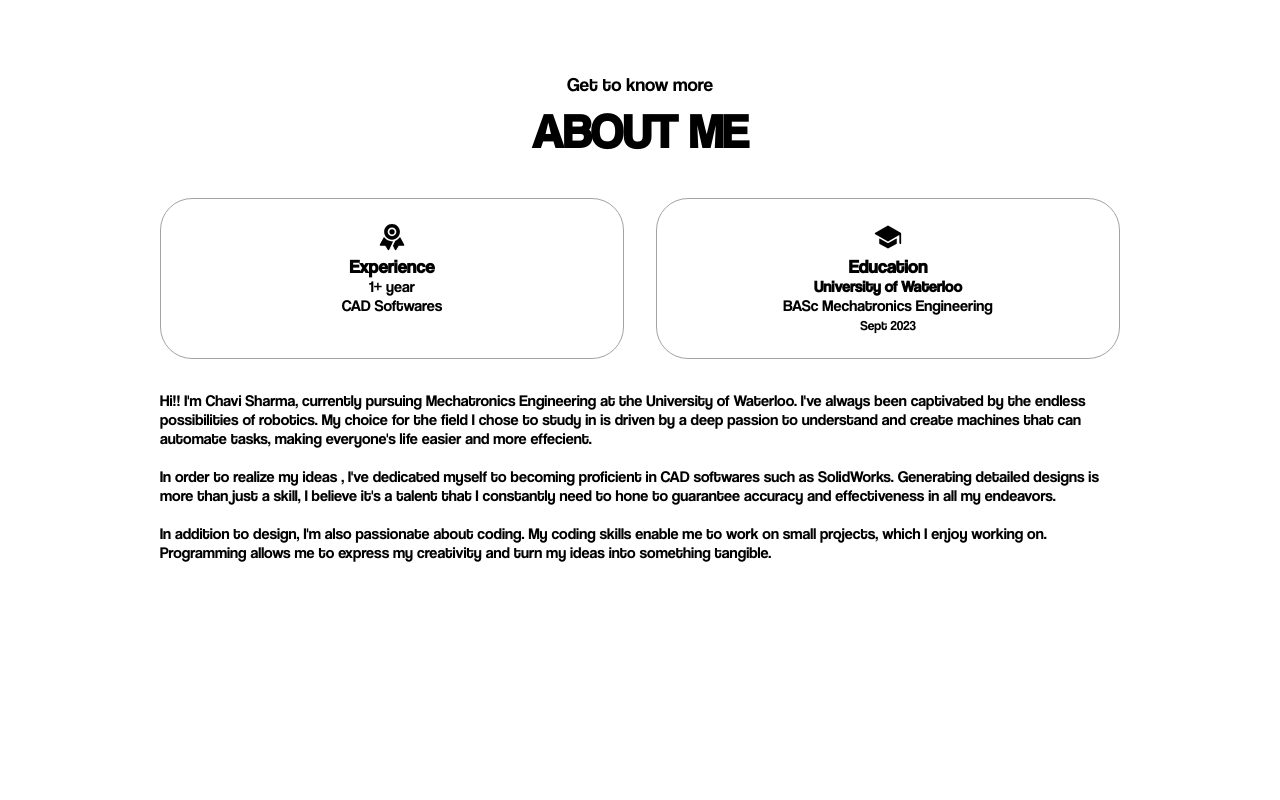
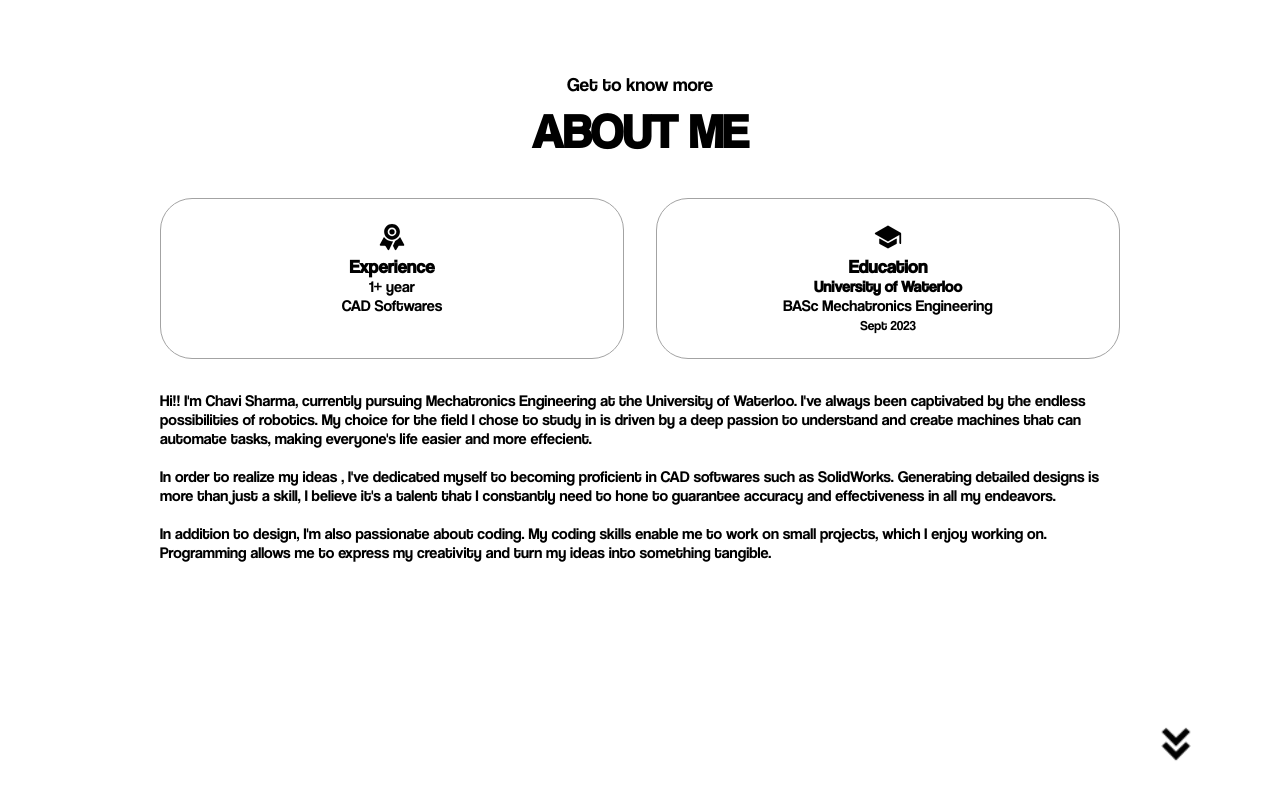
Before and after one commit to CheeStrawberry/Portfolio-Website, a plain HTML site: page index.html in a window 1280 px wide. Shown: the part 736-1536 px from the top of the page. Drawn offline with nearby package versions, Linux system fonts and the light colour scheme.

Commit message:
scroll arrow

```diff
--- a/index.html
+++ b/index.html
@@ -85,6 +85,14 @@
           </div>
       </div>
 
+      <img
+            src="./assets/chevrons-down-solid-24.png"
+            alt="Arrow icon"
+            class="icon arrow"
+            onclick="location.href='./#experience'"
+        />
+    </section>
+
     <script src="https://unpkg.com/boxicons@2.1.4/dist/boxicons.js"></script>
     <script
       type="module"
```
